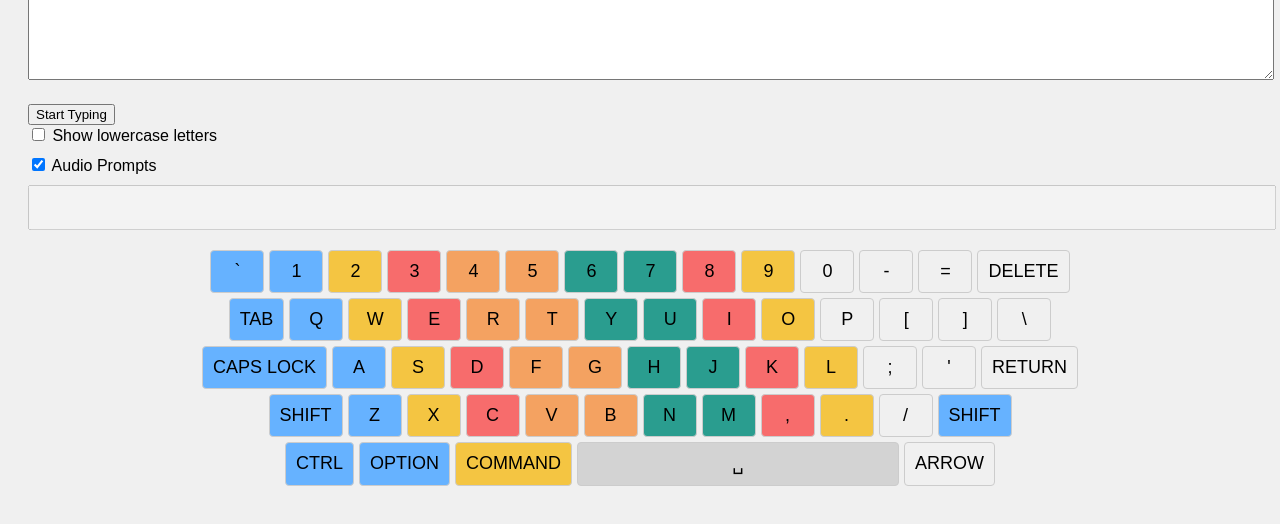
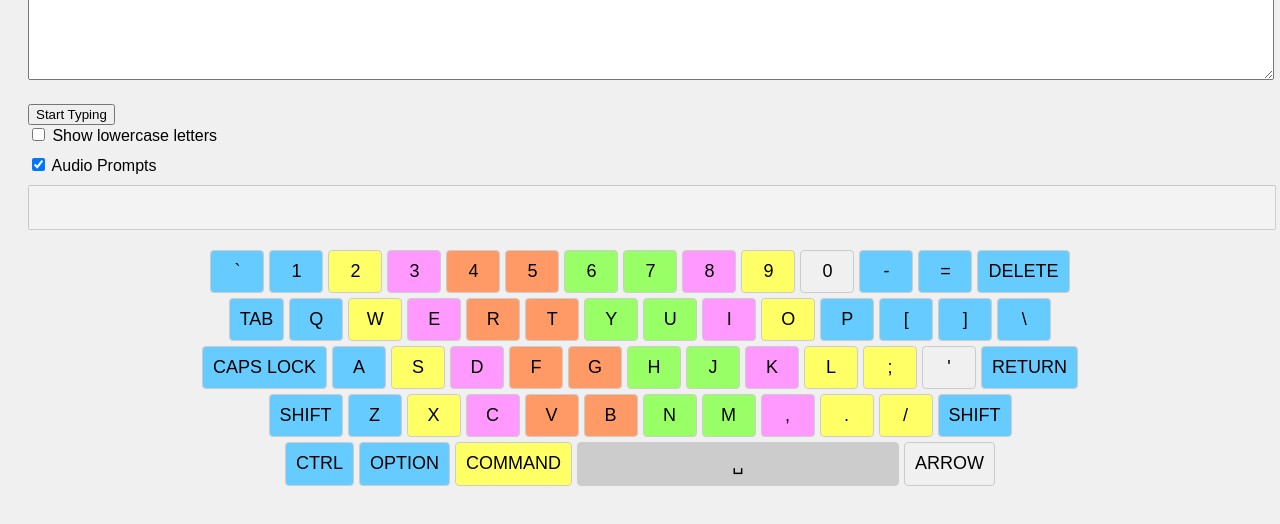
Before and after one commit to kristiestuber/DCS-Typing-Practice, a plain HTML site: page index.html in a window 1280 px wide. Shown: the part 128-652 px from the top of the page. Drawn offline with nearby package versions, Linux system fonts and the light colour scheme.

Commit message:
Update index.html

```diff
--- a/index.html
+++ b/index.html
@@ -16,12 +16,14 @@
     #message { font-weight: bold; font-size: 20px; color: green; }
     #feedback { font-weight: bold; color: red; margin-top: 10px; }
     #results { margin-top: 10px; }
-    .blue { background-color: #66B2FF; }
-    .yellow { background-color: #F4C542; }
-    .pink { background-color: #F76C6C; }
-    .orange { background-color: #F4A261; }
-    .green { background-color: #2A9D8F; }
-    .gray { background-color: #d3d3d3; }
+
+    /* Color palette matching the image */
+    .blue    { background-color: #66CCFF; }
+    .yellow  { background-color: #FFFF66; }
+    .pink    { background-color: #FF99FF; }
+    .orange  { background-color: #FF9966; }
+    .green   { background-color: #99FF66; }
+    .gray    { background-color: #CCCCCC; }
   </style>
 </head>
 <body>
@@ -68,12 +70,11 @@
     let correctKeystrokes = 0;
 
     const colorMap = {
-      blue: ["`", "1", "tab", "q", "caps lock", "a", "shift", "z", "ctrl", "option"],
-      yellow: ["2", "w", "s", "x", "command", "9", "o", "l", "."],
+      blue: ["`", "1", "tab", "q", "caps lock", "a", "shift", "z", "ctrl", "option", "-", "=", "p", "[", "]", "\\", "delete", "return"],
+      yellow: ["2", "w", "s", "x", "command", "9", "o", "l", ".", ";", "/", "*"],
       pink: ["3", "e", "d", "c", "8", "i", "k", ","],
       orange: ["4", "5", "r", "t", "f", "g", "v", "b"],
       green: ["6", "7", "y", "u", "h", "j", "n", "m"],
-      lightblue: ["0", "-", "p", ";", "/", "[", "]", "\\", "=", "delete", "'", "return", "shift", "arrow"],
       gray: [" "]
     };
 
@@ -154,14 +155,20 @@
 
     document.addEventListener("keydown", e => {
       if (typingArea.disabled) return;
+
+      const ignoredKeys = ["Shift", "CapsLock", "Control", "Alt", "Meta", "Delete"];
+      if (ignoredKeys.includes(e.key)) return;
+
       const expected = targetText[currentIndex];
       const key = e.key;
       totalKeystrokes++;
+
       if (key === expected) {
         correctKeystrokes++;
         feedback.textContent = "";
         typingArea.value += key;
         currentIndex++;
+
         if (currentIndex === targetText.length) {
           typingArea.disabled = true;
           const elapsed = (new Date() - startTime) / 60000;
```
